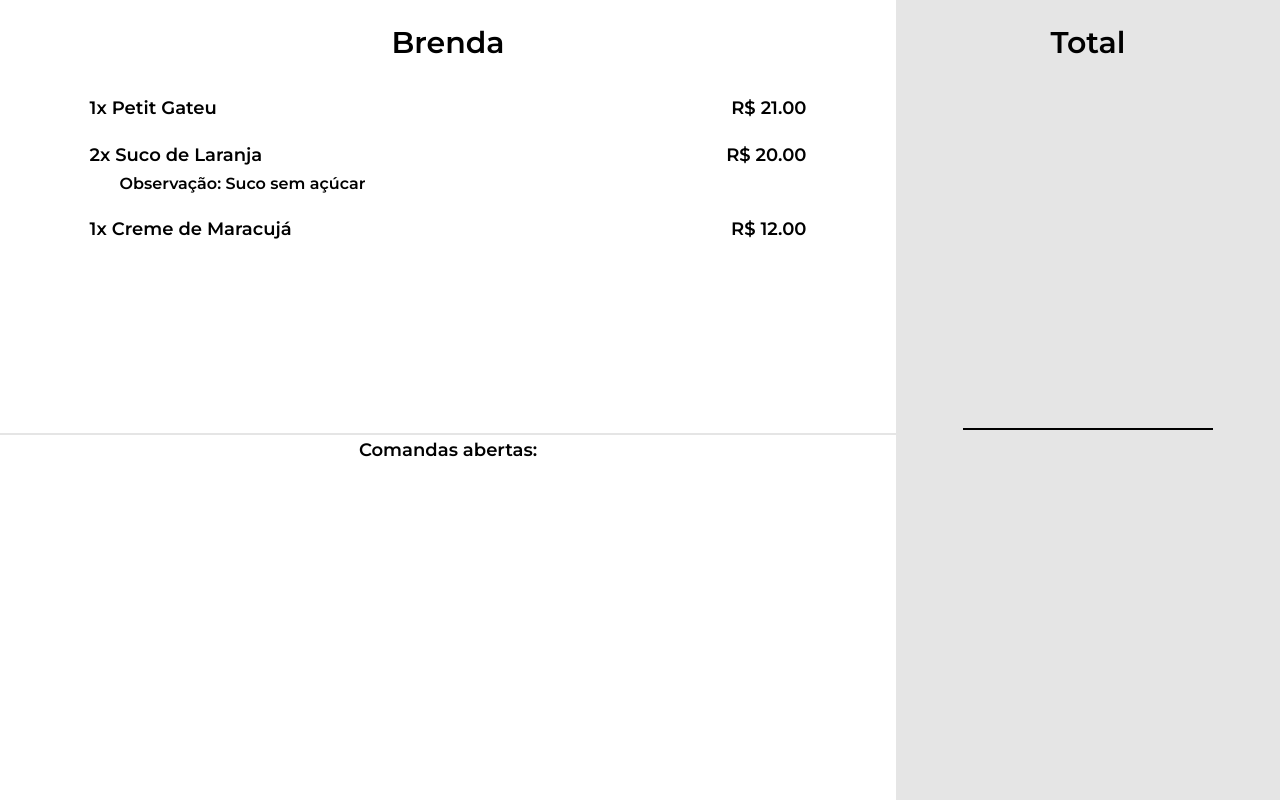
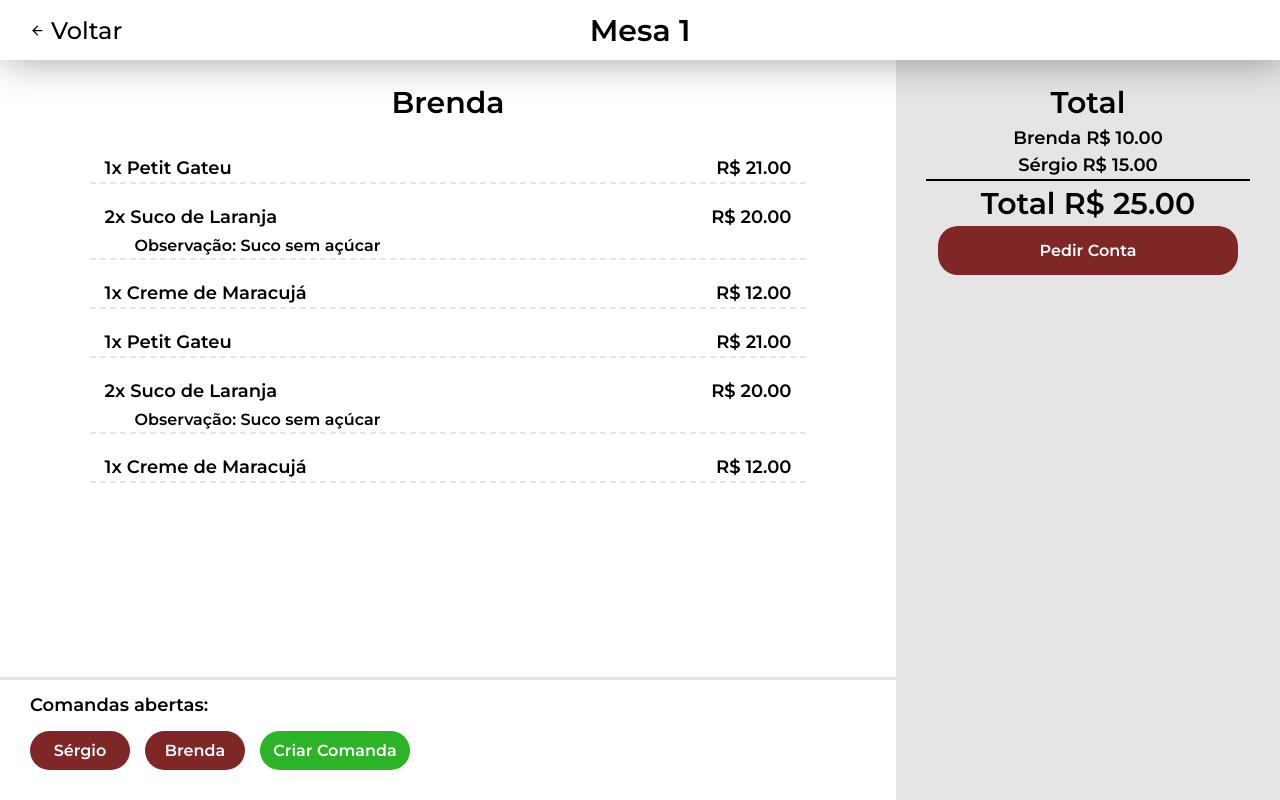
Before and after one commit to UnBArqDsw2021-1/2021.1_G02_TaNaMesa_Frontend, a React (Create React App) app in the folder frontend/: page /pedido in a window 1280 px wide. Built offline with nearby package versions, Linux system fonts and the light colour scheme.

Commit message:
(#12) Finalizando listagem de pedidos e botões de comandas
Co-authored-by: Eduarda Servidio <dudaservidio@gmail.com>

```diff
--- a/frontend/src/pages/Pedido/index.tsx
+++ b/frontend/src/pages/Pedido/index.tsx
@@ -1,7 +1,20 @@
+/* eslint-disable @typescript-eslint/no-empty-function */
 import React, { useState, useEffect } from 'react';
 import { useTheme } from 'styled-components';
 
-import { Container, ContainerOrderList, ContainerTotal, Item, OrderList} from './styles';
+import NavBar from 'components/NavBar';
+import Button from 'components/Button';
+
+import {
+  Container,
+  ContainerOrderList,
+  ContainerClientsOrder,
+  ButtonsContainer,
+  ContainerTotal,
+  ContainerLeft,
+  Item,
+  OrderList,
+} from './styles';
 
 interface Item {
   quantity: number;
@@ -17,18 +30,34 @@ const Pedido: React.FC = () => {
 
   useEffect(() => {
     setItems([
-      { "quantity": 1, "name": "Petit Gateu", "price": 21.00, "obs": "" },
-      { "quantity": 2, "name": "Suco de Laranja", "price": 20.00, "obs": "Suco sem açúcar" },
-      { "quantity": 1, "name": "Creme de Maracujá", "price": 12.00, "obs": "" },
+      { quantity: 1, name: 'Petit Gateu', price: 21.0, obs: '' },
+      {
+        quantity: 2,
+        name: 'Suco de Laranja',
+        price: 20.0,
+        obs: 'Suco sem açúcar',
+      },
+      { quantity: 1, name: 'Creme de Maracujá', price: 12.0, obs: '' },
+      { quantity: 1, name: 'Petit Gateu', price: 21.0, obs: '' },
+      {
+        quantity: 2,
+        name: 'Suco de Laranja',
+        price: 20.0,
+        obs: 'Suco sem açúcar',
+      },
+      { quantity: 1, name: 'Creme de Maracujá', price: 12.0, obs: '' },
     ]);
   }, []);
 
   return (
+    <>
+      <NavBar left="Voltar" center="Mesa" tableTitle="Mesa 1" />
       <Container>
+        <ContainerLeft>
           <ContainerOrderList>
             <h1>Brenda</h1>
             <OrderList>
-          {items.map((item) => {
+              {items.map(item => {
                 return (
                   <Item>
                     <h2>
@@ -40,14 +69,48 @@ const Pedido: React.FC = () => {
                 );
               })}
             </OrderList>
-        <div id="linha-horizontal"></div>
+          </ContainerOrderList>
+          <ContainerClientsOrder>
             <p>Comandas abertas:</p>
-      </ContainerOrderList>
+            <ButtonsContainer>
+              <Button
+                color={theme.primary02}
+                width="10rem"
+                padding="1rem"
+                onClick={() => {}}
+              >
+                Sérgio
+              </Button>
+              <Button
+                color={theme.primary02}
+                width="10rem"
+                padding="1rem"
+                onClick={() => {}}
+              >
+                Brenda
+              </Button>
+              <Button
+                color={theme.secondaryGreen}
+                padding="1rem"
+                onClick={() => {}}
+              >
+                Criar Comanda
+              </Button>
+            </ButtonsContainer>
+          </ContainerClientsOrder>
+        </ContainerLeft>
         <ContainerTotal>
           <h1>Total</h1>
-        <div id="linha-horizontal"></div>
+          <h2>Brenda R$ 10.00</h2>
+          <h2>Sérgio R$ 15.00</h2>
+          <div id="linha-horizontal" />
+          <h1>Total R$ 25.00</h1>
+          <Button color={theme.primary02} width="30rem" onClick={() => {}}>
+            Pedir Conta
+          </Button>
         </ContainerTotal>
       </Container>
+    </>
   );
 };
 
--- a/frontend/src/pages/Pedido/styles.ts
+++ b/frontend/src/pages/Pedido/styles.ts
@@ -2,7 +2,7 @@ import styled from 'styled-components';
 
 export const Container = styled.div`
   display: flex;
-  height: 100vh;
+  height: calc(100vh - 6rem);
   flex-direction: row;
   justify-content: space-between;
   background-color: ${props => props.theme.white};
@@ -14,11 +14,18 @@ export const Container = styled.div`
     margin-bottom: 0;
   }
 
-  #linha-horizontal {
-    margin-top: 18rem;
-    width: 100%;
-    border: 1.5px solid ${props => props.theme.gray};
-    background-color: ${props => props.theme.gray};
+  h2 {
+    margin: 0 1.5rem;
+    font-weight: 600;
+    font-size: 1.8rem;
+    color: ${props => props.theme.black};
+  }
+
+  h3 {
+    font-weight: 600;
+    font-size: 1.6rem;
+    margin: 0.3rem 0 0 3rem;
+    color: ${props => props.theme.black};
   }
 
   p {
@@ -30,13 +37,19 @@ export const Container = styled.div`
   }
 `;
 
+export const ContainerLeft = styled.div`
+  display: flex;
+  width: 70%;
+  flex-direction: column;
+  justify-content: space-between;
+`;
+
 export const ContainerOrderList = styled.div`
   display: flex;
-  height: 100vh;
-  width: 70%;
   flex-direction: column;
   align-items: center;
-  padding-top: 2rem;
+  padding: 2rem 0;
+  overflow-y: auto;
 `;
 
 export const OrderList = styled.div`
@@ -50,36 +63,45 @@ export const Item = styled.div`
   display: flex;
   margin: 1rem 0;
   justify-content: space-between;
+  border-bottom: 2px dashed ${props => props.theme.gray};
 
   h2 {
-    margin: 0;
-    font-weight: 600;
-    font-size: 1.8rem;
-    color: ${props => props.theme.black};
+    margin: 0 1.5rem;
   }
+`;
 
-  h3 {
-    font-weight: 600;
-    font-size: 1.6rem;
-    margin: 0.3rem 0 0 3rem;
-    color: ${props => props.theme.black};
+export const ContainerClientsOrder = styled.div`
+  display: flex;
+  flex-direction: column;
+  padding: 1rem 3rem 3rem;
+  border-top: 3px solid ${props => props.theme.gray};
+`;
+
+export const ButtonsContainer = styled.div`
+  display: flex;
+  width: 100%;
+  margin-top: 1rem;
+  flex-direction: row;
+  align-items: center;
+  justify-content: start;
+
+  button:not(:last-child) {
+    margin-right: 1.5rem;
   }
 `;
 
 export const ContainerTotal = styled.div`
   width: 30%;
   display: flex;
-  height: 100vh;
   padding: 2rem 3rem;
   align-items: center;
   flex-direction: column;
-  justify-content: space-between;
+  justify-content: flex-start;
   background-color: ${props => props.theme.gray};
 
   #linha-horizontal {
-    margin-bottom: 35rem;
-    width: 25rem;
-    border: 1px solid ${props => props.theme.black};
+    width: 100%;
+    height: 2px;
     background-color: ${props => props.theme.black};
   }
 `;
```
Lines whose indentation alone changed are shown as unchanged.
